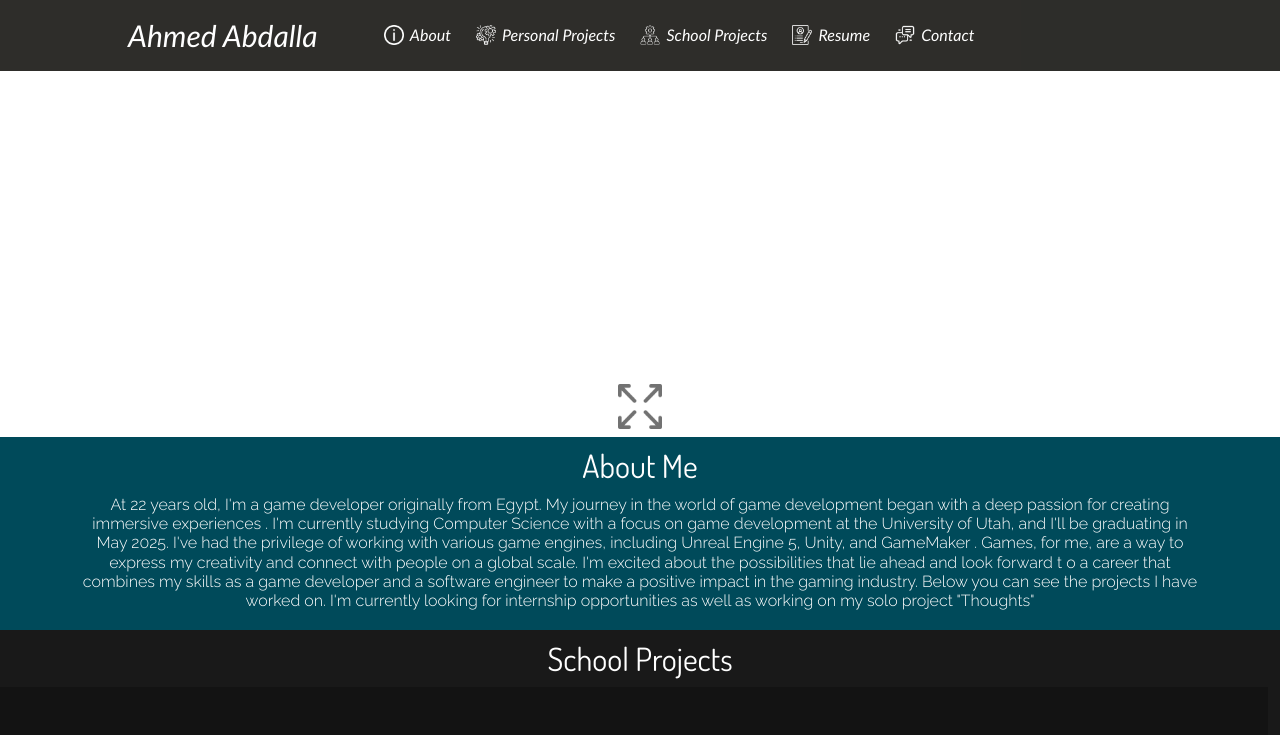
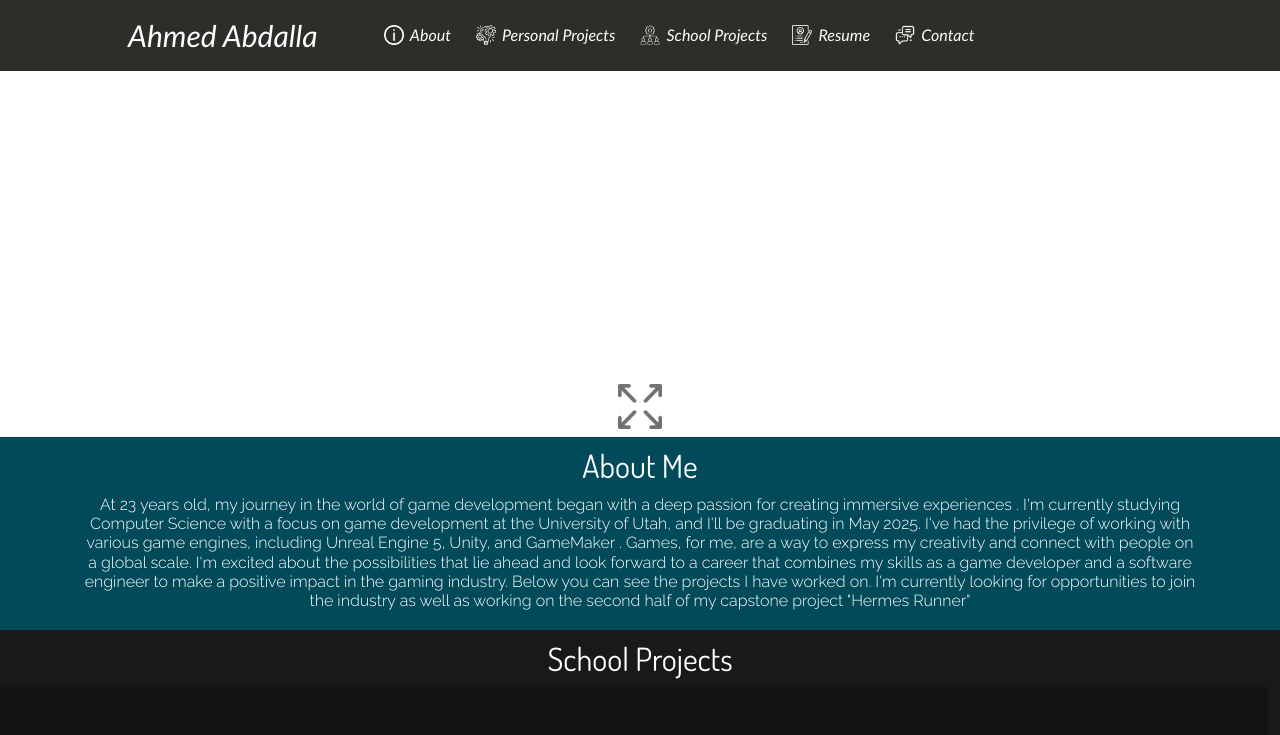
Before and after one commit to AhmedKhaled2001/Ahmed-Portfolio_2.0, a React (Vite) app: page / in a window 1280 px wide. Shown: the top 735 px of the page. Built offline with nearby package versions, Linux system fonts and the light colour scheme.

Commit message:
aboutme update

```diff
--- a/src/App.tsx
+++ b/src/App.tsx
@@ -219,7 +219,7 @@ function App({ launchCase }: Props) {
         <div className="col  aboutme-desc">
           <div className="container ">
             <h1 className="aboutme-descText">
-              At 22 years old, I'm a game developer originally from Egypt. My journey in the world
+              At 23 years old, my journey in the world
               of game development began with a deep passion for creating
               immersive experiences . I'm currently studying Computer Science
               with a focus on game development at the University of Utah, and I'll be graduating in May
@@ -227,10 +227,10 @@ function App({ launchCase }: Props) {
               engines, including Unreal Engine 5, Unity, and GameMaker . Games,
               for me, are a way to express my creativity and connect with people
               on a global scale. I'm excited about the possibilities that lie
-              ahead and look forward t o a career that combines my skills as a
+              ahead and look forward to a career that combines my skills as a
               game developer and a software engineer to make a positive impact
               in the gaming industry. Below you can see the projects I have
-              worked on. I'm currently looking for internship opportunities as well as working on my solo project "Thoughts"
+              worked on. I'm currently looking for opportunities to join the industry as well as working on the second half of my capstone project "Hermes Runner"
             </h1>
           </div>
         </div>
```
